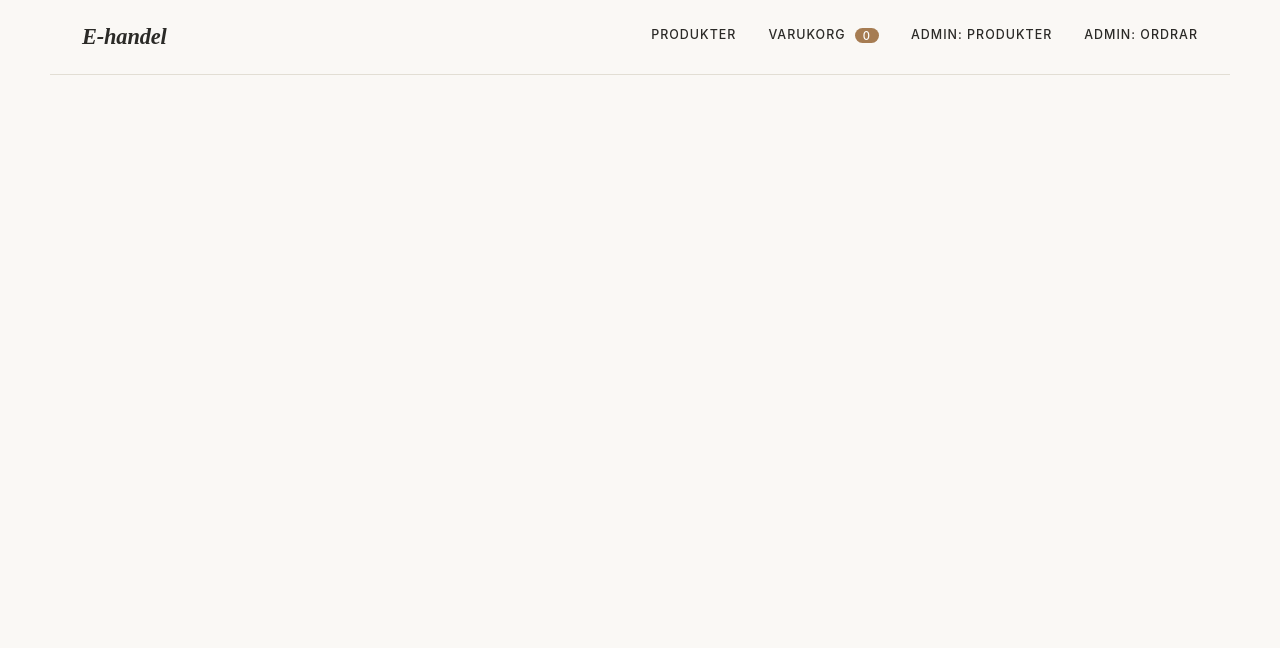
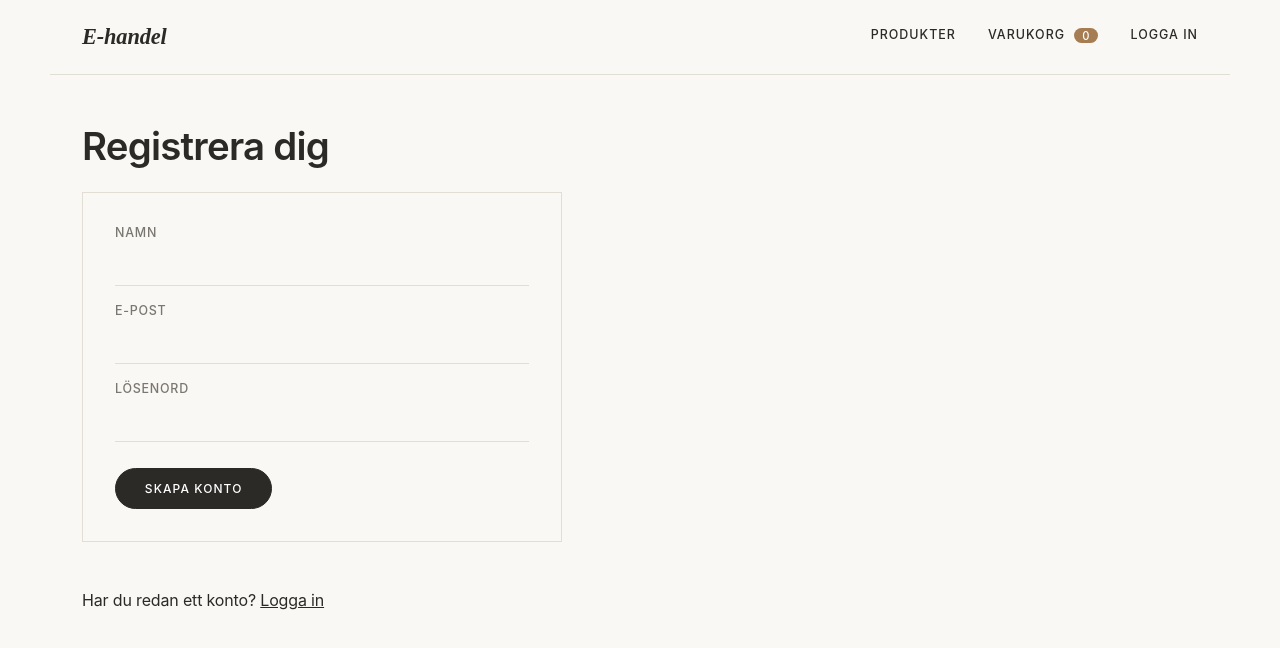
Before and after one commit to Hogvall/ehandel-fullstack, a React app in the folder frontend/: page /registrera in a window 1280 px wide. Shown: the top 648 px of the page. Built offline with nearby package versions, Linux system fonts and the light colour scheme; no server answers; the HTML template or start-up script is replaced by a standard one.

Commit message:
Frontend inloggning

```diff
--- a/frontend/src/App.jsx
+++ b/frontend/src/App.jsx
@@ -7,9 +7,14 @@ import Checkout from './pages/Checkout.jsx';
 import OrderConfirmation from './pages/OrderConfirmation.jsx';
 import AdminProducts from './pages/AdminProducts.jsx';
 import AdminOrders from './pages/AdminOrders.jsx';
+import { AuthProvider } from './context/AuthContext.jsx';
+import Login from './pages/Login.jsx';
+import Register from './pages/Register.jsx';
+import { useAuth } from './context/AuthContext.jsx';
 
 function Nav() {
   const { cartItems } = useCart();
+  const { user, logout } = useAuth();
   const itemCount = cartItems.reduce((sum, item) => sum + item.quantity, 0);
 
   return (
@@ -18,8 +23,20 @@ function Nav() {
       <div className="nav-links">
         <Link to="/">Produkter</Link>
         <Link to="/varukorg">Varukorg <span className="nav-cart-count">{itemCount}</span></Link>
+        {user?.role === 'admin' && (
+          <>
             <Link to="/admin/produkter">Admin: Produkter</Link>
             <Link to="/admin/ordrar">Admin: Ordrar</Link>
+          </>
+        )}
+        {user ? (
+          <>
+            <span>{user.name}</span>
+            <button className="btn btn-secondary btn-small" onClick={logout}>Logga ut</button>
+          </>
+        ) : (
+          <Link to="/logga-in">Logga in</Link>
+        )}
       </div>
     </nav>
   );
@@ -27,6 +44,7 @@ function Nav() {
 
 function App() {
   return (
+    <AuthProvider>
       <CartProvider>
         <BrowserRouter>
           <Nav />
@@ -38,10 +56,13 @@ function App() {
               <Route path="/orderbekraftelse" element={<OrderConfirmation />} />
               <Route path="/admin/produkter" element={<AdminProducts />} />
               <Route path="/admin/ordrar" element={<AdminOrders />} />
+              <Route path="/logga-in" element={<Login />} />
+              <Route path="/registrera" element={<Register />} />
             </Routes>
           </div>
         </BrowserRouter>
       </CartProvider>
+    </AuthProvider>
   );
 }
 
--- /dev/null
+++ b/frontend/src/context/AuthContext.jsx
@@ -0,0 +1,77 @@
+import { createContext, useContext, useState, useEffect } from 'react';
+import { API_URL } from '../config.js';
+
+const AuthContext = createContext();
+
+export function AuthProvider({ children }) {
+  const [user, setUser] = useState(null);
+  const [token, setToken] = useState(null);
+  const [loading, setLoading] = useState(true);
+
+  useEffect(() => {
+    const storedToken = localStorage.getItem('token');
+    const storedUser = localStorage.getItem('user');
+
+    if (storedToken && storedUser) {
+      setToken(storedToken);
+      setUser(JSON.parse(storedUser));
+    }
+
+    setLoading(false);
+  }, []);
+
+  async function login(email, password) {
+    const response = await fetch(`${API_URL}/api/auth/login`, {
+      method: 'POST',
+      headers: { 'Content-Type': 'application/json' },
+      body: JSON.stringify({ email, password }),
+    });
+
+    const data = await response.json();
+
+    if (!response.ok) {
+      throw new Error(data.error || 'Kunde inte logga in');
+    }
+
+    setToken(data.token);
+    setUser(data.user);
+    localStorage.setItem('token', data.token);
+    localStorage.setItem('user', JSON.stringify(data.user));
+  }
+
+  async function register(name, email, password) {
+    const response = await fetch(`${API_URL}/api/auth/register`, {
+      method: 'POST',
+      headers: { 'Content-Type': 'application/json' },
+      body: JSON.stringify({ name, email, password }),
+    });
+
+    const data = await response.json();
+
+    if (!response.ok) {
+      throw new Error(data.error || 'Kunde inte registrera');
+    }
+
+    setToken(data.token);
+    setUser(data.user);
+    localStorage.setItem('token', data.token);
+    localStorage.setItem('user', JSON.stringify(data.user));
+  }
+
+  function logout() {
+    setToken(null);
+    setUser(null);
+    localStorage.removeItem('token');
+    localStorage.removeItem('user');
+  }
+
+  return (
+    <AuthContext.Provider value={{ user, token, loading, login, register, logout }}>
+      {children}
+    </AuthContext.Provider>
+  );
+}
+
+export function useAuth() {
+  return useContext(AuthContext);
+}
--- a/frontend/src/pages/AdminOrders.jsx
+++ b/frontend/src/pages/AdminOrders.jsx
@@ -11,9 +11,14 @@ function AdminOrders() {
     loadOrders();
   }, []);
 
-  function loadOrders() {
+function loadOrders() {
     fetch(`${API_URL}/api/orders`)
-      .then((res) => res.json())
+      .then((res) => {
+        if (!res.ok) {
+          return res.json().then((data) => { throw new Error(data.error || 'Ett fel uppstod'); });
+        }
+        return res.json();
+      })
       .then(setOrders)
       .catch((err) => setError(err.message));
   }
--- /dev/null
+++ b/frontend/src/pages/Login.jsx
@@ -0,0 +1,50 @@
+import { useState } from 'react';
+import { useNavigate, Link } from 'react-router-dom';
+import { useAuth } from '../context/AuthContext.jsx';
+
+function Login() {
+  const [email, setEmail] = useState('');
+  const [password, setPassword] = useState('');
+  const [error, setError] = useState(null);
+  const [submitting, setSubmitting] = useState(false);
+  const { login } = useAuth();
+  const navigate = useNavigate();
+
+  async function handleSubmit(e) {
+    e.preventDefault();
+    setError(null);
+    setSubmitting(true);
+
+    try {
+      await login(email, password);
+      navigate('/');
+    } catch (err) {
+      setError(err.message);
+      setSubmitting(false);
+    }
+  }
+
+  return (
+    <div>
+      <h1>Logga in</h1>
+
+      {error && <p className="error-text">Fel: {error}</p>}
+
+      <form className="form-card" onSubmit={handleSubmit}>
+        <label>E-post
+          <input type="email" value={email} onChange={(e) => setEmail(e.target.value)} required />
+        </label>
+        <label>Lösenord
+          <input type="password" value={password} onChange={(e) => setPassword(e.target.value)} required />
+        </label>
+        <button type="submit" className="btn" disabled={submitting}>
+          {submitting ? 'Loggar in...' : 'Logga in'}
+        </button>
+      </form>
+
+      <p>Inget konto? <Link to="/registrera">Registrera dig</Link></p>
+    </div>
+  );
+}
+
+export default Login;
--- /dev/null
+++ b/frontend/src/pages/Register.jsx
@@ -0,0 +1,54 @@
+import { useState } from 'react';
+import { useNavigate, Link } from 'react-router-dom';
+import { useAuth } from '../context/AuthContext.jsx';
+
+function Register() {
+  const [name, setName] = useState('');
+  const [email, setEmail] = useState('');
+  const [password, setPassword] = useState('');
+  const [error, setError] = useState(null);
+  const [submitting, setSubmitting] = useState(false);
+  const { register } = useAuth();
+  const navigate = useNavigate();
+
+  async function handleSubmit(e) {
+    e.preventDefault();
+    setError(null);
+    setSubmitting(true);
+
+    try {
+      await register(name, email, password);
+      navigate('/');
+    } catch (err) {
+      setError(err.message);
+      setSubmitting(false);
+    }
+  }
+
+  return (
+    <div>
+      <h1>Registrera dig</h1>
+
+      {error && <p className="error-text">Fel: {error}</p>}
+
+      <form className="form-card" onSubmit={handleSubmit}>
+        <label>Namn
+          <input value={name} onChange={(e) => setName(e.target.value)} required />
+        </label>
+        <label>E-post
+          <input type="email" value={email} onChange={(e) => setEmail(e.target.value)} required />
+        </label>
+        <label>Lösenord
+          <input type="password" value={password} onChange={(e) => setPassword(e.target.value)} required minLength={6} />
+        </label>
+        <button type="submit" className="btn" disabled={submitting}>
+          {submitting ? 'Registrerar...' : 'Skapa konto'}
+        </button>
+      </form>
+
+      <p>Har du redan ett konto? <Link to="/logga-in">Logga in</Link></p>
+    </div>
+  );
+}
+
+export default Register;
```
Lines whose indentation alone changed are shown as unchanged.
